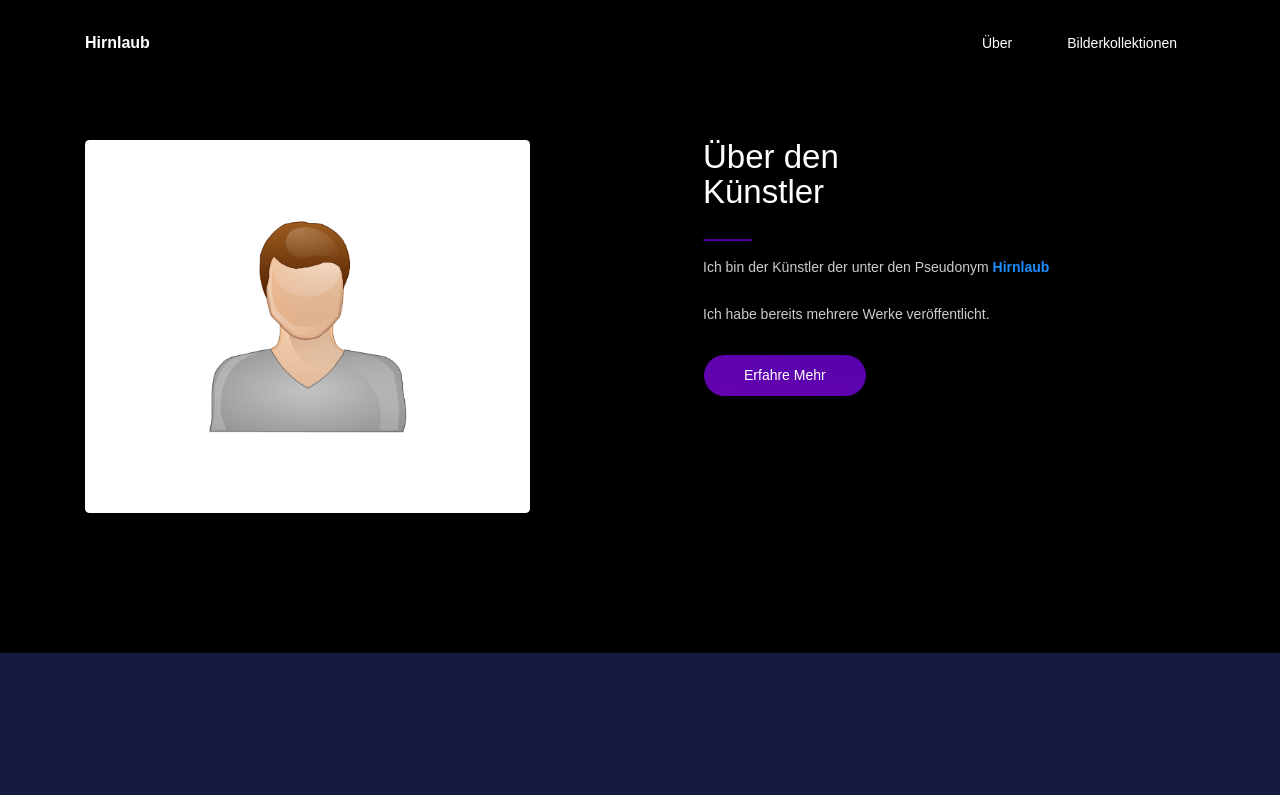
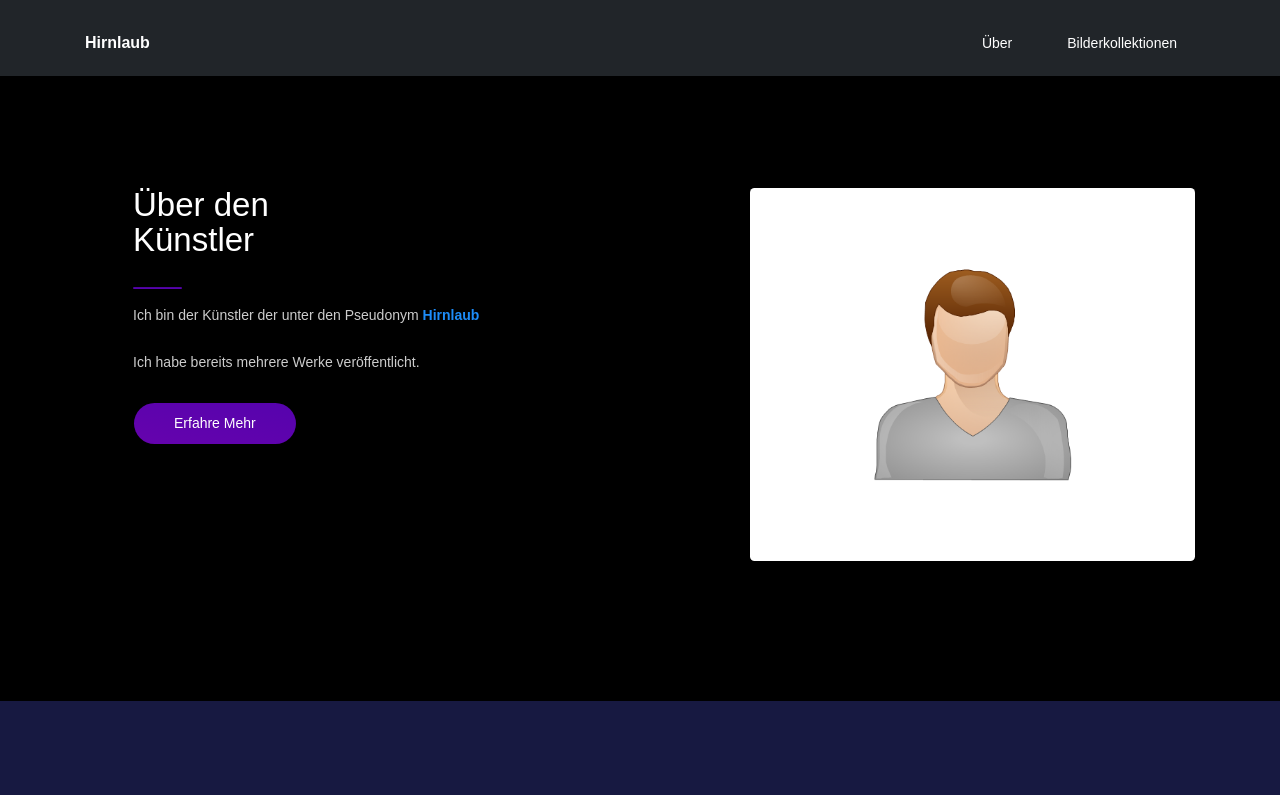
Before and after one commit to Crischinaldo/Opensea.react.ui, a React (Create React App) app: page /about in a window 1280 px wide. Shown: the top 795 px of the page. Built offline with nearby package versions, Linux system fonts and the light colour scheme; some icons are missing.

Commit message:
Top header with sociallinks

```diff
--- /dev/null
+++ b/src/_sociallinks.js
@@ -0,0 +1,23 @@
+const socialLinks = {
+    items: [
+      {
+        link: 'https://twitter.com/#',
+        icon: 'fab fa-twitter',
+        title: 'Follow me on twitter'
+      },
+
+      {
+        link: 'https://facebook.com/#',
+        icon: 'fab fa-facebook-square',
+        title: 'Follow me on facebook'
+      },
+
+      {
+        link: 'https://instagram.com',
+        icon: 'fab fa-instagram',
+        title: 'Follow me on instagram'
+      },
+    ],
+  };
+
+  export default socialLinks;
--- a/src/assets/scss/custom/_navbar.scss
+++ b/src/assets/scss/custom/_navbar.scss
@@ -2,7 +2,7 @@
   padding: $navbar-padding-x;
   width: $full-width;
   z-index: 1050;
-  background: $gray-800;
+  background: $gray-900;
 
   .photo {
     display: inline-block;
@@ -51,7 +51,6 @@
 
 
   &.navbar-transparent{
-    background: $transparent-bg !important;
     padding-top: 25px;
   }
 
--- a/src/assets/scss/custom/_variables.scss
+++ b/src/assets/scss/custom/_variables.scss
@@ -26,6 +26,7 @@ $link-disabled:              #666666 !default;
 $transparent-bg:             transparent !default;
 $light-bg:                   #f5f6fa !default;
 $dark-background:            #555555 !default;
+$dark-900: #212125 !default;
 
 
 $grays: () !default;
@@ -117,6 +118,8 @@ $black-states:         #1d253b !default;
 
 $background-black:           #171941 !default;
 $background-states-black:    #1e1e24 !default;
+
+$background-white:           #FFFFFF !default;
 
 // opacity
 $default-opacity:      rgba(182, 182, 182, .6) !default;
--- /dev/null
+++ b/src/components/HeaderTop.js
@@ -0,0 +1,70 @@
+import React from "react";
+
+import {
+  Collapse,
+  NavbarBrand,
+  Navbar,
+  NavItem,
+  NavLink,
+  Nav,
+  Container,
+} from "reactstrap";
+import reactDom from "react-dom";
+import _socialLinks from '../_sociallinks';
+import SocialLinks from '../components/SocialLinks';
+
+class HeaderTop extends React.Component {
+  constructor(props) {
+    super(props);
+    this.state = {
+    };
+  }
+
+  componentDidMount() {
+    window.addEventListener("scroll", this.changeColor);
+  }
+
+  componentWillUnmount() {
+    window.removeEventListener("scroll", this.changeColor);
+  }
+
+  changeColor = () => {
+    if (
+      document.documentElement.scrollTop > 99 ||
+      document.body.scrollTop > 99
+    ) {
+      this.setState({
+        color: "bg-darkgray"
+      });
+    } else if (
+      document.documentElement.scrollTop < 100 ||
+      document.body.scrollTop < 100
+    ) {
+      this.setState({
+        color: "navbar-transparent"
+      });
+    }
+  };
+
+  onCollapseExiting = () => {
+    this.setState({
+      collapseOut: "collapsing-out"
+    });
+  };
+  onCollapseExited = () => {
+    this.setState({
+      collapseOut: ""
+    });
+  };
+
+  render() {
+    const socialLinks = _socialLinks;
+    return (
+        <React.Suspense>
+            <SocialLinks config={socialLinks}/>
+        </React.Suspense>
+    );
+  }
+}
+
+export default HeaderTop;
--- a/src/components/Navigation.js
+++ b/src/components/Navigation.js
@@ -18,7 +18,6 @@ class Navigation extends React.Component {
     super(props);
     this.state = {
       collapseOpen: false,
-      color: "navbar-transparent",
     };
   }
 
@@ -78,8 +77,6 @@ class Navigation extends React.Component {
         className={"fixed-top " + this.state.color}
         color-on-scroll="100"
         expand="lg"
-        bg="dark"
-        variant="dark"
       >
         <Container>
 
--- /dev/null
+++ b/src/components/SocialLinks.js
@@ -0,0 +1,56 @@
+import React from "react";
+import { Link } from "react-router-dom";
+import * as MaterialDesign from 'react-icons-kit/md';
+import Icon from 'react-icons-kit';
+
+import {
+  Collapse,
+  NavbarBrand,
+  Navbar,
+  NavItem,
+  NavLink,
+  Nav,
+  Container,
+} from "reactstrap";
+
+class SocialLinks extends React.Component {
+  constructor(props) {
+    super(props);
+    this.state = {
+    };
+  }
+
+  componentDidMount() {
+    window.addEventListener("scroll", this.changeColor);
+  }
+
+  componentWillUnmount() {
+    window.removeEventListener("scroll", this.changeColor);
+  }
+
+
+
+  render() {
+    const socialItems = this.props.config.items.map((item, idx) =>
+      <NavItem key={item.name}>
+        <NavLink
+             data-placement="bottom"
+             href={item.href}
+             rel="noopener noreferrer"
+             target="_blank"
+             title={item.title}
+        >
+
+          </NavLink>
+        </NavItem>
+    );
+
+    return (
+        <Nav navbar>
+         {socialItems}
+        </Nav>
+    );
+  }
+}
+
+export default SocialLinks;
--- a/src/containers/layout/DefaultHeader.js
+++ b/src/containers/layout/DefaultHeader.js
@@ -1,8 +1,10 @@
 import React, { Component } from 'react';
 import Navigation from '../../components/Navigation';
+import HeaderTop from '../../components/HeaderTop';
 import _routes from '../../_routes';
 import { Route, Switch } from 'react-router-dom';
 import _nav from '../../_nav';
+import _socialLinks from '../../_sociallinks';
 import LoaderSpinner from '../../components/widgets/LoaderSpinner';
 import {
   Container,
@@ -20,12 +22,14 @@ class DefaultHeader extends Component {
 
   const { loading } = this.state;
   const navigation = _nav;
+  const socialLinks = _socialLinks;
   const routes = _routes;
 
   return (
-      <React.Suspense>
-        <Navigation config={navigation}/>
-      </React.Suspense>
+    <React.Suspense>
+      <HeaderTop config={socialLinks}/>
+      <Navigation config={navigation}/>
+    </React.Suspense>
     )
   }
 }
--- a/src/containers/pages/AboutPage.js
+++ b/src/containers/pages/AboutPage.js
@@ -20,12 +20,7 @@ class AboutPage extends Component {
             <section className="section">
               <Container>
                 <Row className="row-grid justify-content-between">
-                  <Col lg="5" md="5">
-                  <img
-                    alt="ich"
-                    src={person}
-                  />
-                </Col>
+
                   <Col md="6">
                     <div className="pl-md-5">
                       <h1 className="text-white">
@@ -53,6 +48,12 @@ class AboutPage extends Component {
                   </div>
                     </div>
                   </Col>
+                  <Col lg="5" md="5">
+                  <img
+                    alt="ich"
+                    src={person}
+                  />
+                </Col>
                 </Row>
               </Container>
             </section>
```
Also changed, not shown: src/assets/css/styles.css.
